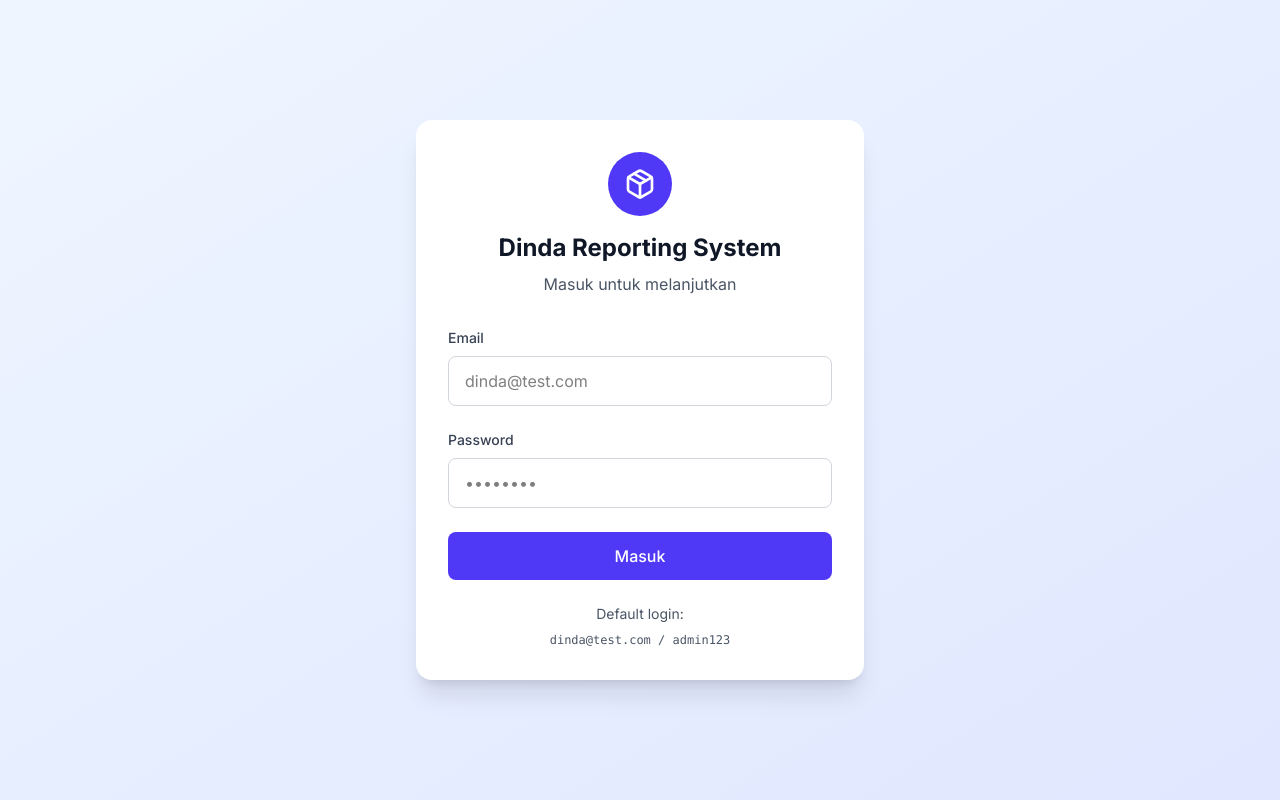
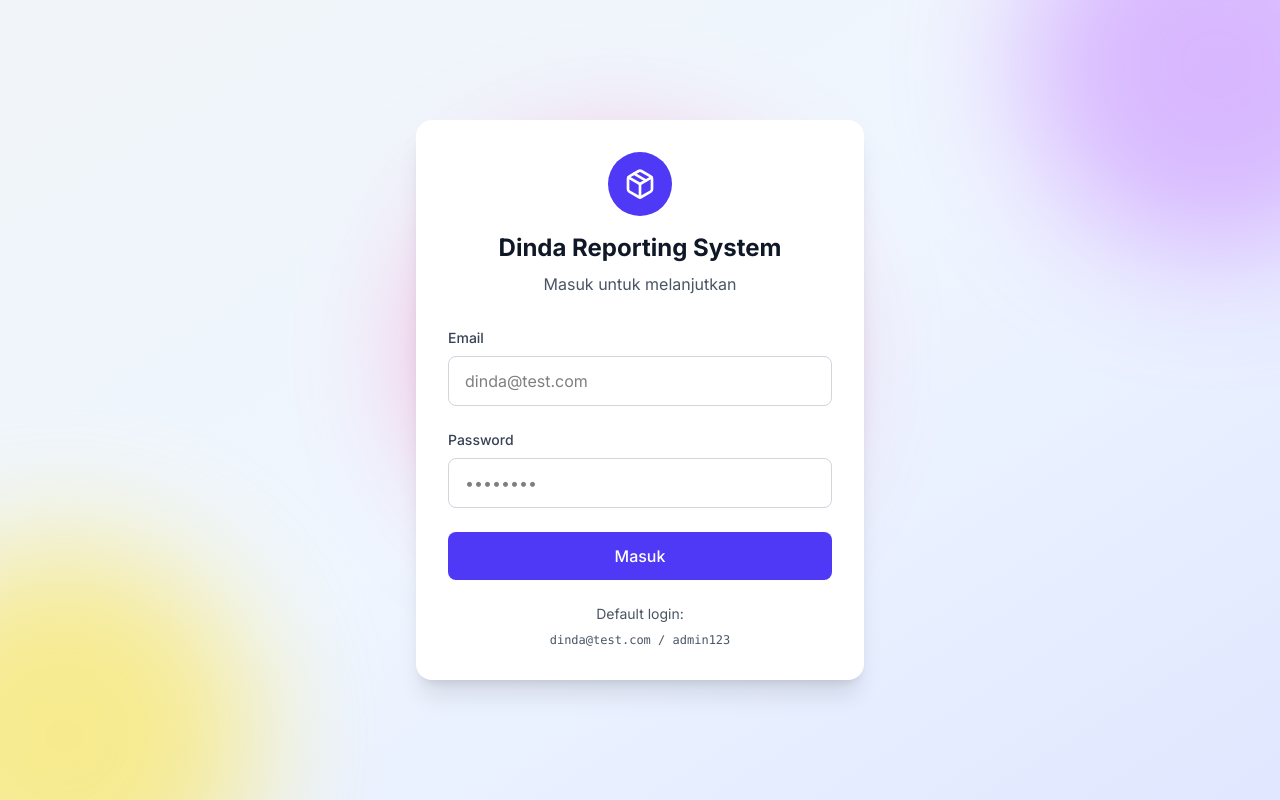
Before and after one commit to AryoNoer/payroll-reporting, a Next.js app: page /login in a window 1280 px wide. Built offline with nearby package versions, Linux system fonts and the light colour scheme.

Commit message:
modified:   app/(auth)/login/page.tsx

```diff
--- a/app/(auth)/login/page.tsx
+++ b/app/(auth)/login/page.tsx
@@ -39,16 +39,16 @@ export default function LoginPage() {
   };
 
   return (
-    <div className="relative min-h-screen overflow-hidden bg-linear-to-br from-slate-50 via-blue-50 to-indigo-100">
+    <div className="relative min-h-screen overflow-hidden bg-gradient-to-br from-slate-100 via-blue-50 to-indigo-100">
       {/* Animated Background Blobs */}
-      <div className="absolute inset-0 overflow-hidden pointer-events-none">
-        <div className="absolute -top-40 -right-40 w-80 h-80 bg-purple-300 rounded-full mix-blend-multiply filter blur-xl opacity-70 animate-blob"></div>
-        <div className="absolute -bottom-40 -left-40 w-80 h-80 bg-yellow-300 rounded-full mix-blend-multiply filter blur-xl opacity-70 animate-blob animation-delay-2000"></div>
-        <div className="absolute top-40 left-40 w-80 h-80 bg-pink-300 rounded-full mix-blend-multiply filter blur-xl opacity-70 animate-blob animation-delay-4000"></div>
+      <div className="absolute inset-0 overflow-hidden pointer-events-none z-0">
+        <div className="absolute -top-32 -right-32 w-96 h-96 bg-purple-400 rounded-full opacity-50 blur-3xl animate-blob"></div>
+        <div className="absolute -bottom-32 -left-32 w-96 h-96 bg-yellow-300 rounded-full opacity-50 blur-3xl animate-blob animation-delay-2000"></div>
+        <div className="absolute top-40 left-1/3 w-96 h-96 bg-pink-400 rounded-full opacity-50 blur-3xl animate-blob animation-delay-4000"></div>
       </div>
 
       {/* Login Container */}
-      <div className="relative z-10 min-h-screen flex items-center justify-center bg-linear-to-br from-blue-50 to-indigo-100 p-4">
+      <div className="relative z-10 min-h-screen flex items-center justify-center p-4">
         <div className="w-full max-w-md">
           <div className="bg-white rounded-2xl shadow-xl p-8">
             {/* Logo & Title */}
```
